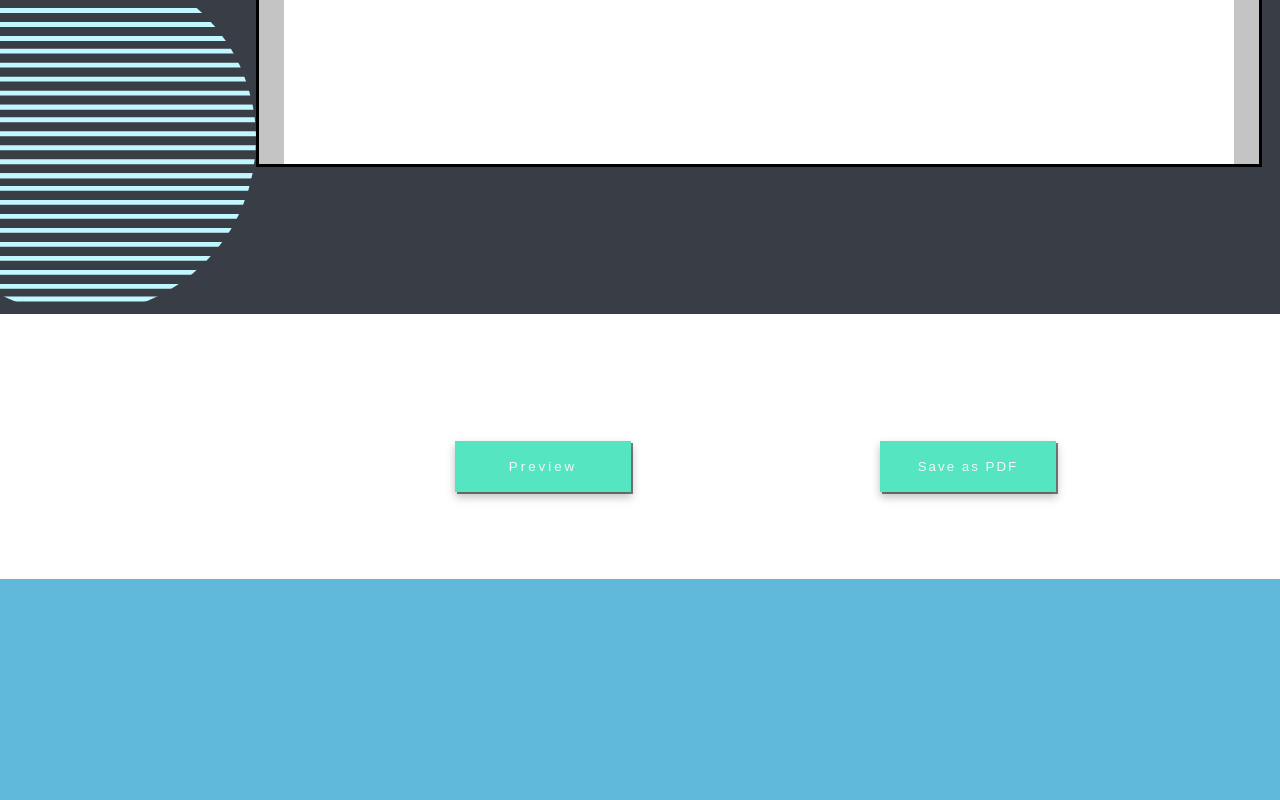
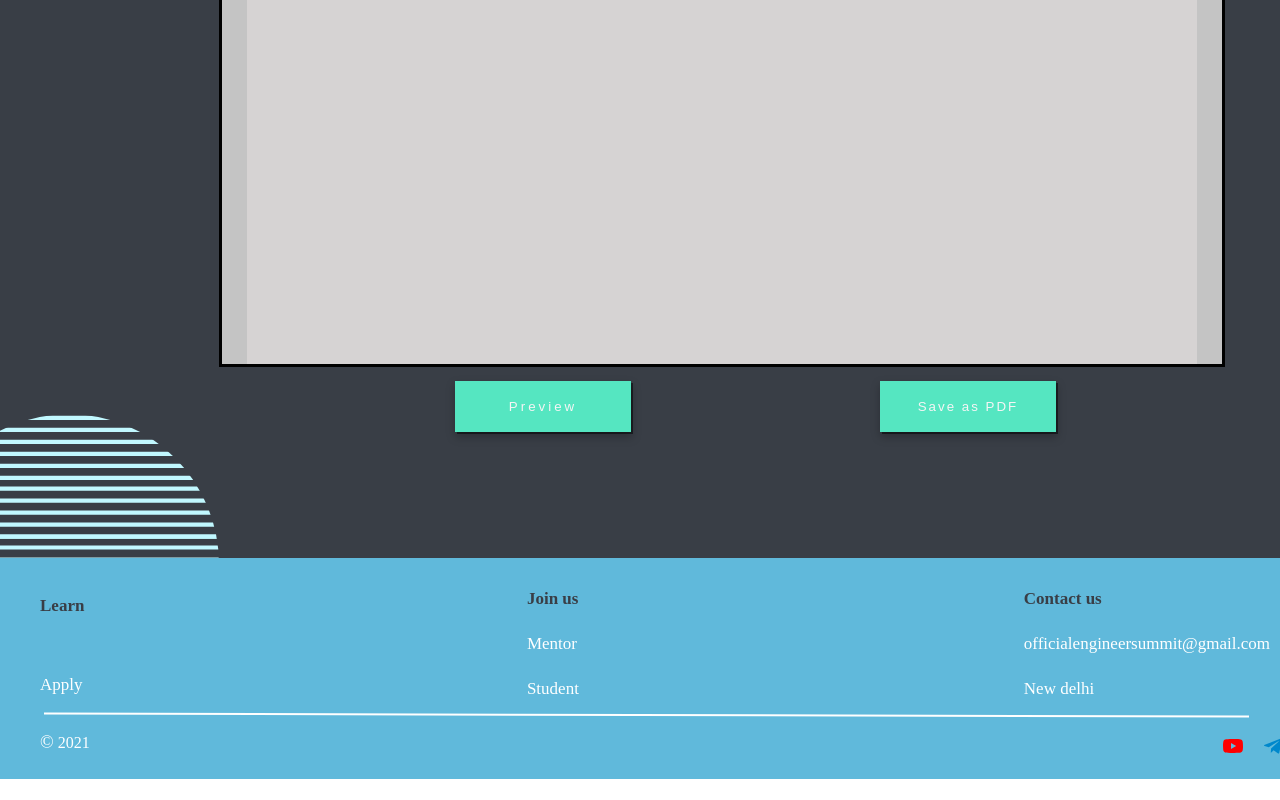
Before and after one commit to engineerSummit/ResumeBuilder, a React (Create React App) app: page / in a window 1280 px wide. Shown: the part 886-1686 px from the top of the page. After the commit the page ends 1665 px from the top, so only its background shows below. Built offline with nearby package versions, Linux system fonts and the light colour scheme.

Commit message:
added footer content

```diff
--- a/package.json
+++ b/package.json
@@ -3,6 +3,8 @@
   "version": "0.1.0",
   "private": true,
   "dependencies": {
+    "@material-ui/core": "^4.11.4",
+    "@material-ui/icons": "^4.11.2",
     "@testing-library/jest-dom": "^5.12.0",
     "@testing-library/react": "^11.2.6",
     "@testing-library/user-event": "^12.8.3",
--- a/src/assets/scss/template.scss
+++ b/src/assets/scss/template.scss
@@ -1,30 +1,28 @@
 body {
   margin: 0;
+  padding: 0;
+  box-sizing: border-box;
 }
 .wrapper {
-  height: 150vh;
+  height: 200vh;
   display: flex;
-  //justify-content: center;
-  //align-items: center;
   background-color: #393e46;
   justify-content: space-between;
-
 
   .quote {
     position: absolute;
     width: 555px;
     height: 44px;
     left: calc(50% - 550px / 2 - 12.5px);
-    top: 128px;
+    top: 50px;
     letter-spacing: 3px;
     font-family: Montserrat;
     font-style: normal;
     font-weight: bold;
     font-size: 36px;
     line-height: 44px;
-    color: #00ADB5;
+    color: #00adb5;
     text-shadow: 2px 2px rgba(0, 0, 0, 0.5);
-
   }
 
   .logo {
@@ -46,40 +44,31 @@ body {
 
   .Rside {
     order: 3;
-    width: 350px;
-    height: 350px;
-    justify-content: flex-end;
-
+    width: 300px;
+    height: 300px;
+    align-self: flex-start;
   }
 
   .Lside {
     order: 1;
-    width: 350px;
-    height: 350px;
+    width: 330px;
+    height: 300px;
     align-self: flex-end;
   }
-
-//   .icons{
-//     position: absolute;
-// width: 1510px;
-// height: 1465px;
-// left: 0px;
-// top: 0px;
-//   }
 
   .button1 {
     position: absolute;
     width: 176px;
     height: 51px;
     left: 455px;
-    top: 1327px;
+    top: 1267px;
     color: whitesmoke;
     background-color: #55e6c1;
     filter: drop-shadow(0px 4px 4px rgba(0, 0, 0, 0.25));
     letter-spacing: 3px;
     border: none;
     box-shadow: 2px 2px rgba(0, 0, 0, 0.5);
-   cursor: pointer;
+    cursor: pointer;
   }
 
   .button2 {
@@ -87,43 +76,112 @@ body {
     width: 176px;
     height: 51px;
     left: 880px;
-    top: 1327px;
+    top: 1267px;
     color: whitesmoke;
     background-color: #55e6c1;
     filter: drop-shadow(0px 4px 4px rgba(0, 0, 0, 0.25));
     letter-spacing: 2px;
     border: none;
     box-shadow: 2px 2px rgba(0, 0, 0, 0.5);
-   cursor: pointer;
-
+    cursor: pointer;
   }
 
   .footer {
     position: absolute;
     width: 100%;
     height: 221px;
-    top: 1465px;
+    top: 1444px;
+    background: rgb(96, 185, 219);
+    display: flex;
+    justify-content: space-between;
 
-    align-items: flex-end;
-    background: rgb(96, 185, 219);
+    .ft-item1 {
+      flex: 2;
+      padding-left: 40px;
+      line-height: 62px;
+      font-family: Montserrat;
+      font-style: normal;
+      font-weight: 500;
+      font-size: 17px;
+      color: #fff;
+    }
+
+    .ft-item2 {
+      flex: 2;
+      padding: 10px;
+      line-height: 28px;
+      font-family: Montserrat;
+      font-style: normal;
+      font-weight: 300;
+      font-size: 17px;
+      color: #fff;
+    }
+
+    .ft-item3 {
+      flex: 1;
+      padding: 10px;
+      line-height: 28px;
+      font-family: Montserrat;
+      font-style: normal;
+      font-weight: 300;
+      font-size: 17px;
+      color: #fff;
+
+      a {
+        text-decoration: none;
+        color: #fff;
+      }
+      a:hover {
+        font-weight: bold;
+      }
+    }
+    .line {
+      position: absolute;
+      width: 94%;
+      height: 0px;
+      left: 44px;
+      top: 140px;
+      color: #fff;
+      border: 1px solid #ffffff;
+      transform: rotate(0.14deg);
+    }
+
+    .copy {
+      position: absolute;
+      width: 69px;
+      height: 22px;
+      left: 40px;
+      top: 158px;
+      color: #ffffff;
+    }
   }
   .container-R {
     border-style: solid;
     height: 900px;
     min-width: 1000px;
-    background-color: #C4C4C4;
+    background-color: #c4c4c4;
     order: 2;
     align-self: center;
     display: flex;
     align-items: center;
-  justify-content: center;
-  overflow-y:scroll;
+    justify-content: center;
+    overflow-y: scroll;
+
+    .page {
+      background-color: rgb(214, 211, 211);
+      width: 950px;
+      height: 1500px;
+      margin-top: 10px;
+    }
   }
-  .page{
-    background-color: white;
-    width:950px;
-    height: 1500px;
-    margin-top: 10px;
 
+  .icons {
+    display: flex;
+    justify-content: space-around;
+    position: absolute;
+    width: 200px;
+    height: 30px;
+    left: 1213px;
+    top: 176px;
   }
 }
--- a/src/components/Footer.jsx
+++ b/src/components/Footer.jsx
@@ -1,9 +1,28 @@
 import React from 'react'
+import Icons from './Icons'
 
 const Footer = () => {
     return (
         <div className="footer">
+            <div className="ft-item1">
+                <p style={{ color: " #393E46", fontWeight: "bold" }}>Learn</p>
+                <p>Apply</p>
+            </div>
 
+            <div className="ft-item2">
+                <p style={{ color: "#393E46", fontWeight: "bold" }}>Join us</p>
+                <p>Mentor</p>
+                <p>Student</p>
+            </div>
+
+            <div className="ft-item3">
+                <p style={{ color: " #393E46", fontWeight: "bold" }}>Contact us</p>
+                <a href="officialengineersummit@gmail.com" target="blank">officialengineersummit@gmail.com</a>
+                <p>New delhi</p>
+            </div>
+            <p className="line"></p>
+            <p className="copy"><span style={{ fontSize: "18px" }}>&#169;</span> 2021</p>
+            <Icons />
         </div>
     )
 }
--- /dev/null
+++ b/src/components/Icons.jsx
@@ -0,0 +1,24 @@
+import React from 'react'
+import YouTubeIcon from '@material-ui/icons/YouTube';
+import InstagramIcon from '@material-ui/icons/Instagram';
+import LinkedInIcon from '@material-ui/icons/LinkedIn';
+import TelegramIcon from '@material-ui/icons/Telegram';
+import GitHubIcon from '@material-ui/icons/GitHub';
+
+const Icons = () => {
+    return (
+        <div className="icons">
+            <a href="https://www.youtube.com/channel/UCXuy8rldhATY0qxxvwglWbw"><YouTubeIcon style={{ color: "#FF0000" }} /></a>
+
+            <a href="https://t.me/engineersummit"><TelegramIcon style={{ color: "#0088cc" }} /></a>
+
+            <a href="https://www.instagram.com/engineer_summit/?igshid=nunf8nbv7agj"><InstagramIcon style={{ color: "red" }} /></a>
+
+            <a href="https://www.linkedin.com/in/engineersummit-b20a02202/"><LinkedInIcon style={{ color: "#0e76a8" }} /></a>
+
+            <a href="https://github.com/engineerSummit"><GitHubIcon style={{ color: "black" }} /></a>
+        </div>
+    )
+}
+
+export default Icons
```
Also changed, not shown: 1 other file (tests, documents, lock files or other folders).
